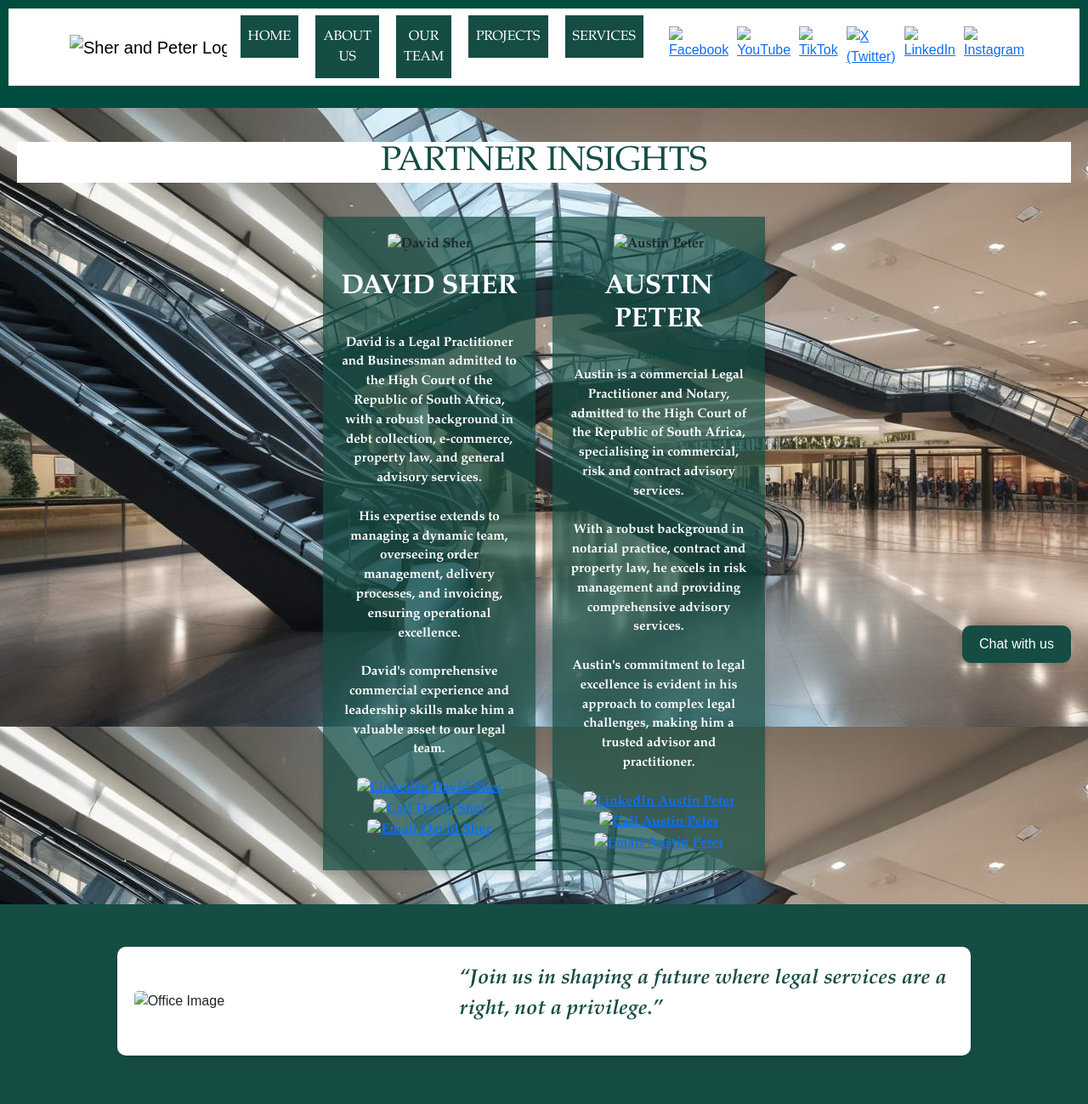
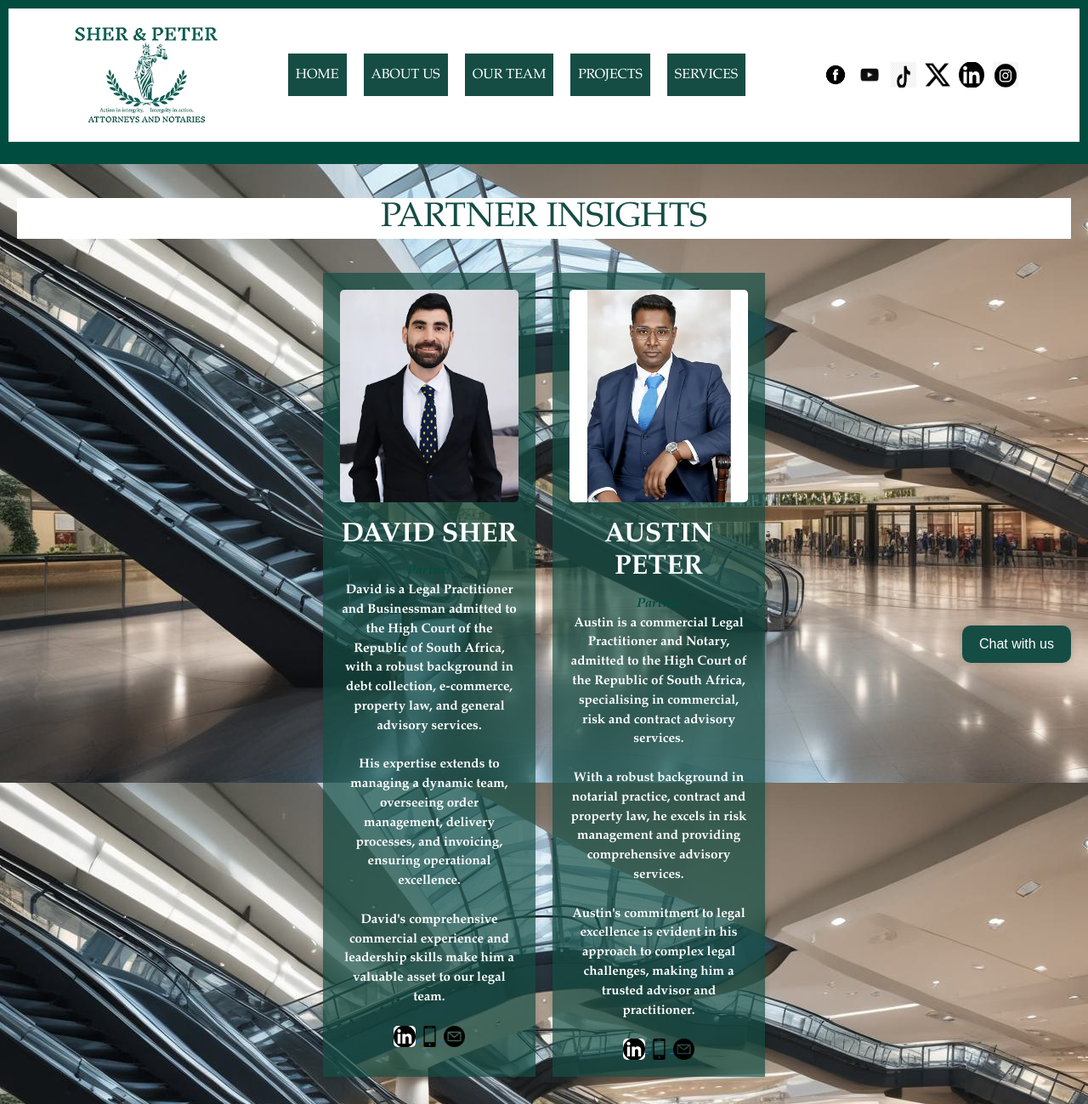
Before and after one commit to BrijeshRanchod/snp, a plain HTML site: page ourteam.html in a window 1280 px wide. Shown: the top 1299 px of the page at 85% size. Drawn offline with nearby package versions, Linux system fonts and the light colour scheme; a script that the page names is missing.

Commit message:
Update ourteam.html

```diff
--- a/ourteam.html
+++ b/ourteam.html
@@ -216,7 +216,7 @@
         <nav class="navbar navbar-expand-sm navbar-light bg-white border-bottom box-shadow mb-3">
             <div class="container">
                 <a class="navbar-brand" asp-area="" asp-page="/">
-                    <img src="./background/snp_logowhite.webp" style="width:180px; height:130px;" alt="Sher and Peter Logo" />
+                    <img src="./snp_logowhite.webp" style="width:180px; height:130px;" alt="Sher and Peter Logo" />
                 </a>
                 <button class="navbar-toggler" type="button" data-bs-toggle="collapse" data-bs-target=".navbar-collapse" aria-controls="navbarSupportedContent"
                         aria-expanded="false" aria-label="Toggle navigation">
@@ -242,12 +242,12 @@
                     </ul>
 
                     <div class="social-media-icons d-flex">
-                        <a href="https://www.facebook.com/people/Sher-Peter-Attorneys-and-Notaries/61563068243646/?mibextid=ZbWKwL"><img src="./icons/facebook.png" class="social-icon" alt="Facebook" /></a>
-                        <a href="https://www.youtube.com/%40sherandpeterattorneys"><img src="./icons/youtube.png" class="social-icon" alt="YouTube" /></a>
-                        <a href="https://www.tiktok.com/%40snp_attorneys?is_from_webapp=1&sender_device=pc"><img src="./icons/tiktok.png" class="social-icon" alt="TikTok" /></a>
-                        <a href="https://x.com/snp_attorneys"><img src="./icons/x.png" class="social-icon" alt="X (Twitter)" /></a>
-                        <a href="https://www.linkedin.com/showcase/snp_attorneys/"><img src="./icons/linkedin.png" class="social-icon" alt="LinkedIn" /></a>
-                        <a href="https://www.instagram.com/snp_attorneys/?igsh=eGM1c29tbHNtaG96"><img src="./icons/instagram.png" class="social-icon" alt="Instagram" /></a>
+                        <a href="https://www.facebook.com/people/Sher-Peter-Attorneys-and-Notaries/61563068243646/?mibextid=ZbWKwL"><img src="./facebook.png" class="social-icon" alt="Facebook" /></a>
+                        <a href="https://www.youtube.com/%40sherandpeterattorneys"><img src="./youtube.png" class="social-icon" alt="YouTube" /></a>
+                        <a href="https://www.tiktok.com/%40snp_attorneys?is_from_webapp=1&sender_device=pc"><img src="./tiktok.png" class="social-icon" alt="TikTok" /></a>
+                        <a href="https://x.com/snp_attorneys"><img src="./x.png" class="social-icon" alt="X (Twitter)" /></a>
+                        <a href="https://www.linkedin.com/showcase/snp_attorneys/"><img src="./linkedin.png" class="social-icon" alt="LinkedIn" /></a>
+                        <a href="https://www.instagram.com/snp_attorneys/?igsh=eGM1c29tbHNtaG96"><img src="./instagram.png" class="social-icon" alt="Instagram" /></a>
                     </div>
                 </div>
             </div>
@@ -502,7 +502,7 @@
     <h1>PARTNER INSIGHTS</h1>
     <div class="partner-cards">
         <div class="partner-card">
-            <img src="./people/DavidSheer.webp" alt="David Sher">
+            <img src="./DavidSheer.webp" alt="David Sher">
             <h2>DAVID SHER</h2>
             <p2><strong>Partner</strong></p2>
             <p>
@@ -520,18 +520,18 @@
             </p>
 
             <a href="https://www.linkedin.com/in/david-sher-33664a241/?utm_source=share&utm_campaign=share_via&utm_content=profile&utm_medium=android_app" target="_blank">
-                <img src="./icons/linkedin.png" alt="LinkedIn David Sher" style="height:25px ; width:auto;">
+                <img src="./linkedin.png" alt="LinkedIn David Sher" style="height:25px ; width:auto;">
             </a>
             <a href="tel:+27716127692">
-                <img src="./icons/call-icon.png" alt="Call David Sher" style="height:25px ; width:auto;;">
+                <img src="./call-icon.png" alt="Call David Sher" style="height:25px ; width:auto;;">
             </a>
             <a href="mailto:david@sherandpeter.co.za?subject=Connect%20with%20David%20Sher">
-                <img src="./icons/email-icon.png" alt="Email David Sher" style="height:25px ; width:auto;">
+                <img src="./email-icon.png" alt="Email David Sher" style="height:25px ; width:auto;">
             </a>
         </div>
 
         <div class="partner-card">
-            <img src="./people/AustinProfile.webp" alt="Austin Peter">
+            <img src="./AustinProfile.webp" alt="Austin Peter">
             <h2>AUSTIN PETER</h2>
             <p2><strong>Partner</strong></p2>
             <p>
@@ -548,13 +548,13 @@
                 Austin's commitment to legal excellence is evident in his approach to complex legal challenges, making him a trusted advisor and practitioner.
             </p>
             <a href="https://www.linkedin.com/in/austin-peter/?utm_source=share&utm_campaign=share_via&utm_content=profile&utm_medium=android_app" target="_blank">
-            <img src="./icons/linkedin.png" alt="LinkedIn Austin Peter" style="height:25px; width:auto; ">
+            <img src="./linkedin.png" alt="LinkedIn Austin Peter" style="height:25px; width:auto; ">
             </a>
             <a href="tel:+27710986907">
-                <img src="./icons/call-icon.png" alt="Call Austin Peter" style="height:25px; width:auto; ">
+                <img src="./call-icon.png" alt="Call Austin Peter" style="height:25px; width:auto; ">
             </a>
             <a href="mailto:austin@sherandpeter.co.za?subject=Connect%20with%20Austin%20Peter">
-                <img src="./icons/email-icon.png" alt="Email Austin Peter" style="height:25px ; width:auto; ">
+                <img src="./email-icon.png" alt="Email Austin Peter" style="height:25px ; width:auto; ">
             </a>
         </div>
     </div>
@@ -562,7 +562,7 @@
 
 <section class="quote-section">
         <div class="quote-content">
-            <img src="./background/fore.jpeg" alt="Office Image">
+            <img src="./fore.jpeg" alt="Office Image">
             <blockquote>“Join us in shaping a future where legal services are a right, not a privilege.”</blockquote>
         </div>
 </section>
@@ -570,15 +570,15 @@
 <div class="container1">
     <div class="image-grid">
         <div class="grid-item">
-            <img src="./background/snp.png" class="zoom-image" />
-            <img src="./background/power_of_attorney.jpg" class="zoom-image" />
+            <img src="./snp.png" class="zoom-image" />
+            <img src="./power_of_attorney.jpg" class="zoom-image" />
         </div>
         <div class="grid-item">
-            <img src="./background/lady justice.jpeg" class="zoom-image" />
+            <img src="./lady justice.jpeg" class="zoom-image" />
         </div>
         <div class="grid-item">
-            <img src="./background/snp1.png" class="zoom-image" />
-            <img src="./background/lawyer.jpeg" class="zoom-image" />
+            <img src="./snp1.png" class="zoom-image" />
+            <img src="./lawyer.jpeg" class="zoom-image" />
         </div>
     </div>
 </div>
```
